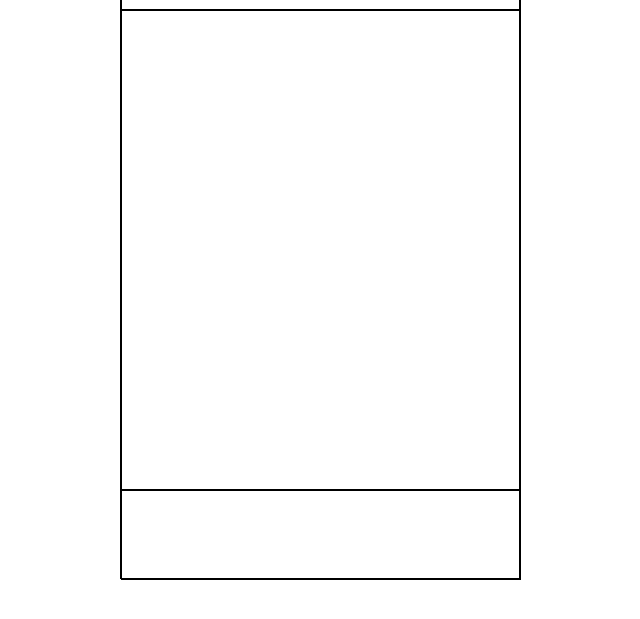
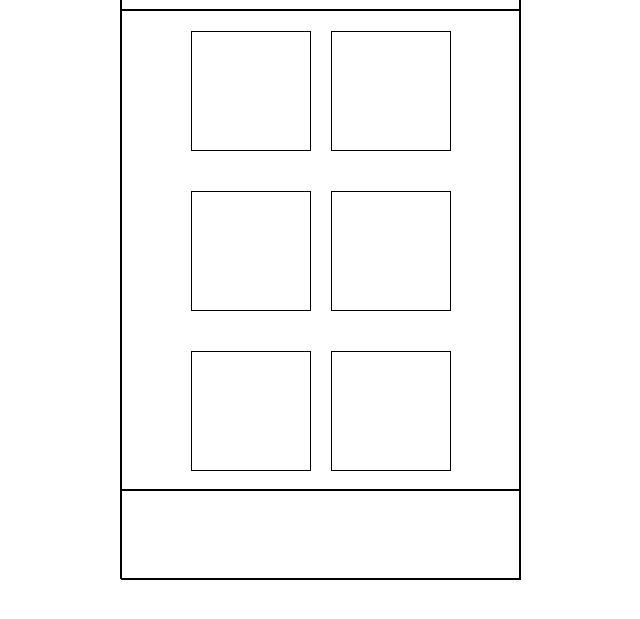
Before and after one commit to Thomas110902/PruebaCorta1, a plain HTML site: page index.html in a window 1280 px wide. Shown: the part 77-696 px from the top of the page, without its empty margins (320-960 px from the left). Drawn offline with Linux system fonts and the light colour scheme.

Commit message:
Cuarta version

```diff
--- a/index.css
+++ b/index.css
@@ -37,3 +37,42 @@ footer{
     height: 5rem;
 
 }
+.fila{
+    display: flex;
+    justify-content: center;
+    padding-top: 2rem;
+    padding: 2rem;
+    gap: 2rem;
+
+}
+.bloque1{
+    border: 1px solid black;
+    width: 12rem;
+    height: 12rem;
+}
+.bloque2{
+    border: 1px solid black;
+    width: 12rem;
+    height: 12rem;
+    padding-left: 2rem;
+}
+.bloque3{
+    border: 1px solid black;
+    width: 12rem;
+    height: 12rem;
+}
+.bloque4{
+    border: 1px solid black;
+    width: 12rem;
+    height: 12rem;
+}
+.bloque5{
+    border: 1px solid black;
+    width: 12rem;
+    height: 12rem;
+}
+.bloque6{
+    border: 1px solid black;
+    width: 12rem;
+    height: 12rem;
+}
--- a/index.html
+++ b/index.html
@@ -16,13 +16,20 @@
 
 
             </header>
-            <section>
+            <section class="padrefila">
+
+                <div class="fila">
                     <div class="bloque1"></div>
                     <div class="bloque2"></div>
+                </div>
+                <div class="fila">
                     <div class="bloque3"></div>
                     <div class="bloque4"></div>
+                </div>
+                <div class="fila">
                     <div class="bloque5"></div>
                     <div class="bloque6"></div>
+                </div>
             </section>
             <footer>
                 <div class="partefinal"></div>
```
Lines whose indentation alone changed are shown as unchanged.
